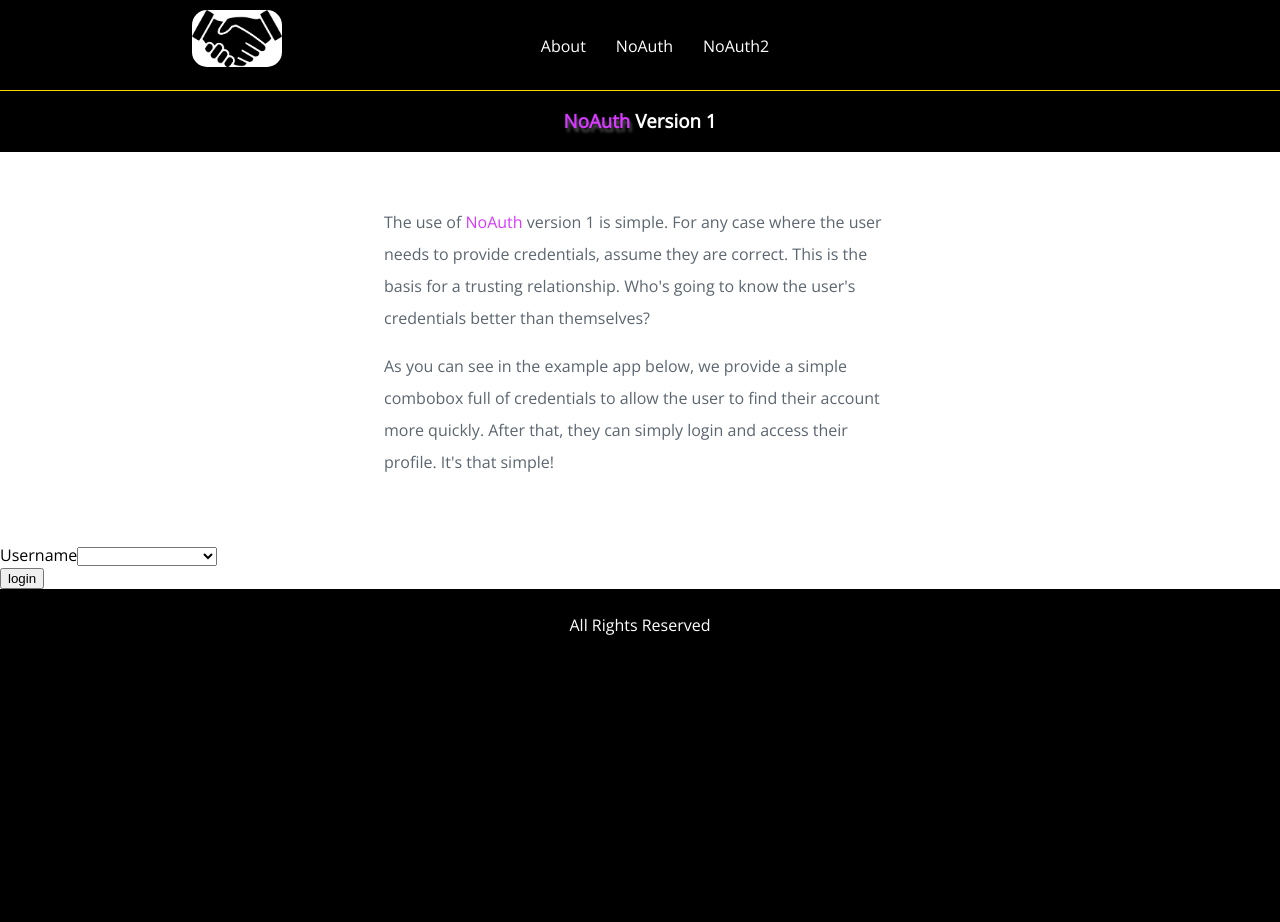
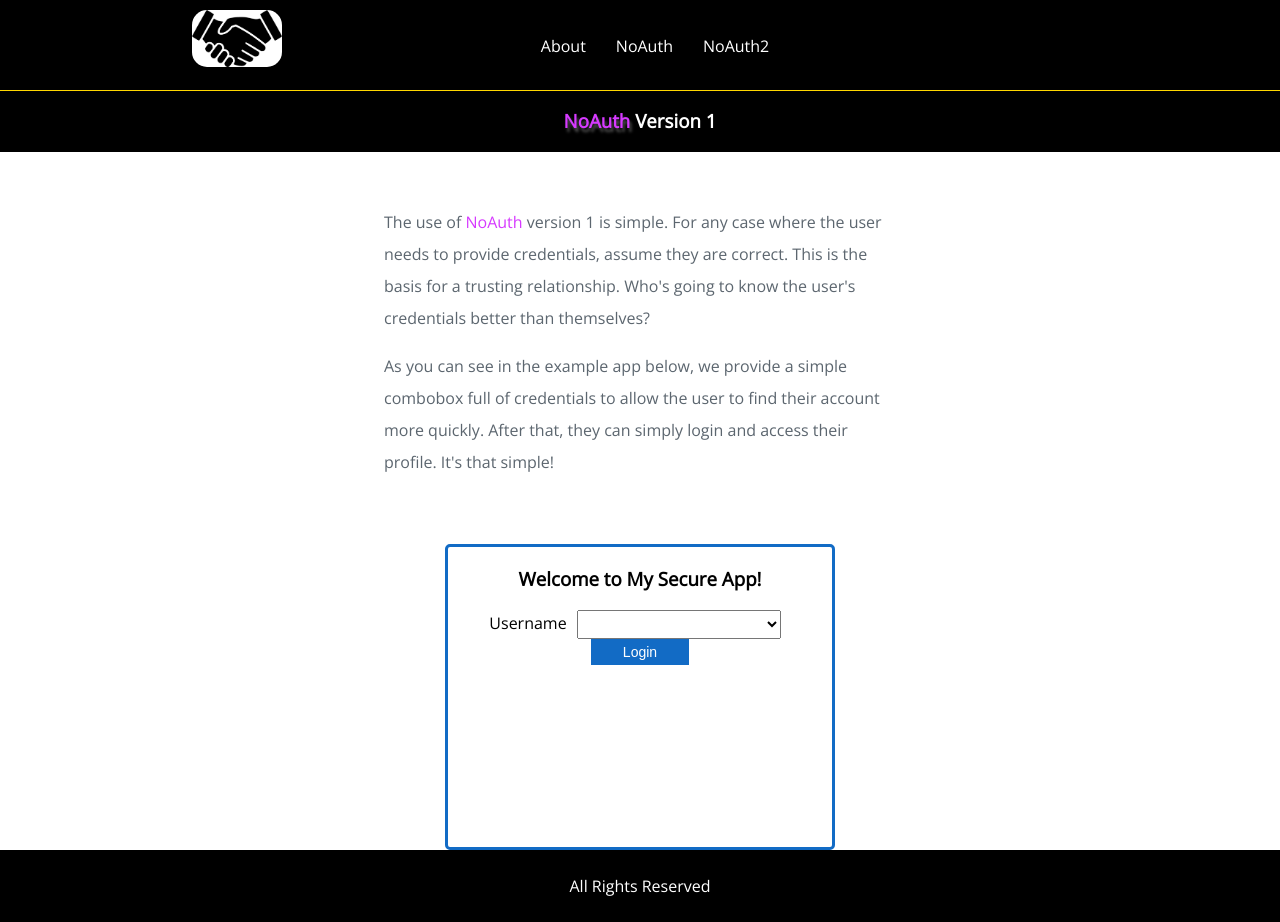
Before and after one commit to TalkingFox/NoAuthSite, an Angular app: page /noauth in a window 1280 px wide. Before the commit the page ends 800 px from the top, so only its background shows below. Built offline with nearby package versions, Linux system fonts and the light colour scheme.

Commit message:
noauth1 done

```diff
--- a/src/app/login/login.component.css
+++ b/src/app/login/login.component.css
@@ -1,3 +1,21 @@
 .logingroup {
     color: black;
 }
+
+label {
+    margin-right: 10px;
+}
+
+select {
+    margin-right: 10px;
+    padding: 5px 32px;
+}
+
+button {
+    color: white;
+    background: #126bc5;
+    font-size: 14px;
+    text-decoration: none;
+    border: none;
+    padding: 5px 32px;
+}
--- a/src/app/login/login.component.html
+++ b/src/app/login/login.component.html
@@ -3,5 +3,5 @@
   <select [(ngModel)]="selectedUser">
     <option *ngFor="let user of users">{{user}}</option>
   </select>
+  <button (click)="login(selectedUser)">Login</button>
 </div>
-<button (click)="login(selectedUser)">login</button>
--- a/src/app/noauth/noauth.component.css
+++ b/src/app/noauth/noauth.component.css
@@ -18,3 +18,13 @@
     margin:auto;
     line-height: 2;
 }
+
+.application {
+    color: black;
+    border: 3px solid #126bc5;
+    margin:auto;
+    width: 30%;
+    border-radius: 5px;
+    min-height: 300px;
+    text-align: center;
+}
--- a/src/app/noauth/noauth.component.html
+++ b/src/app/noauth/noauth.component.html
@@ -12,6 +12,9 @@
             After that, they can simply login and access their profile.
             It's that simple!</p>
         </div>
-    <app-login *ngIf="!isLoggedIn" (loggedIn)="loggedIn($event)"></app-login>
-    <app-profile *ngIf="isLoggedIn" [username]="username" (returned)="returned()"></app-profile> -->
+    <div class="application">
+        <h3>Welcome to My Secure App!</h3>
+        <app-login *ngIf="!isLoggedIn" (loggedIn)="loggedIn($event)"></app-login>
+        <app-profile *ngIf="isLoggedIn" [username]="username" (returned)="returned()"></app-profile>
+    </div>
 </div>
--- a/src/app/profile/profile.component.css
+++ b/src/app/profile/profile.component.css
@@ -0,0 +1,18 @@
+label {
+    display: inline-block;
+    width: 250px;
+    text-align: left;
+  }
+
+  input {
+    display: inline-block;
+  }
+
+  button {
+    color: white;
+    background: #126bc5;
+    font-size: 14px;
+    text-decoration: none;
+    border: none;
+    padding: 5px 32px;
+}
--- a/src/app/profile/profile.component.html
+++ b/src/app/profile/profile.component.html
@@ -27,5 +27,8 @@
     <label>Password</label>
     <input [(ngModel)]="pass" readonly>
   </div>
-  <button (click)="returnClicked()">Return</button>
+  <br/>
+  <div>
+    <button (click)="returnClicked()">Return</button>
+  </div>
 </div>
```
